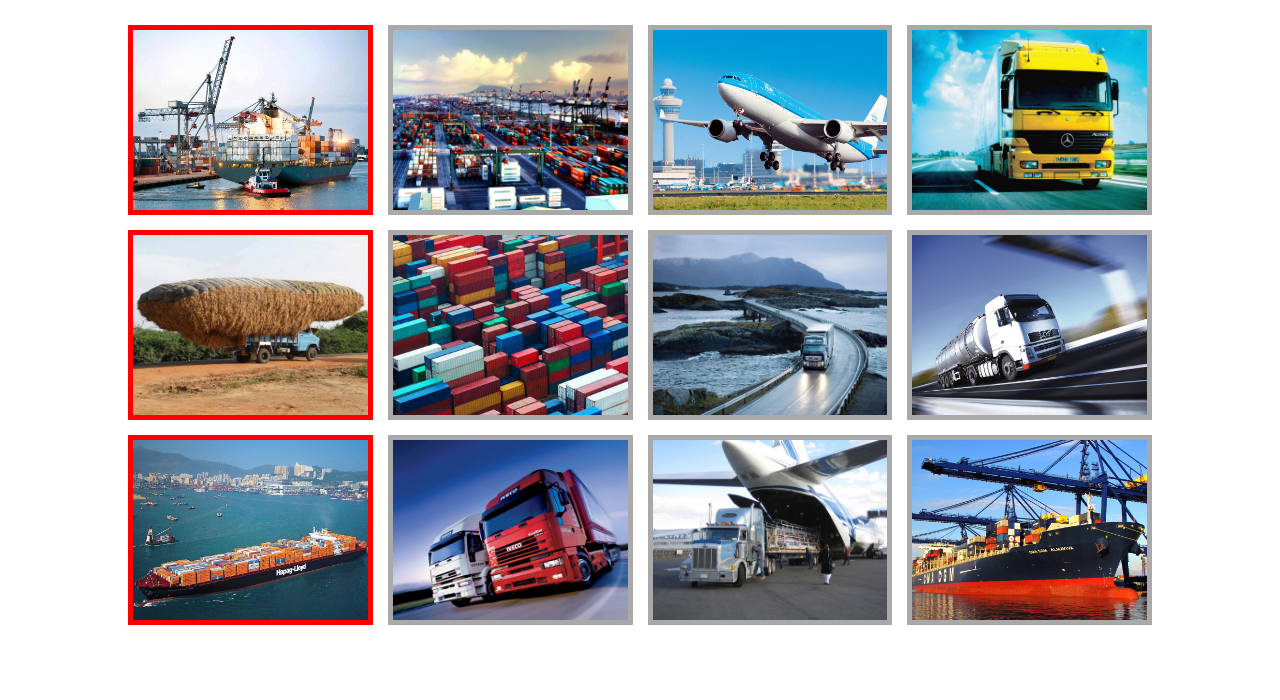
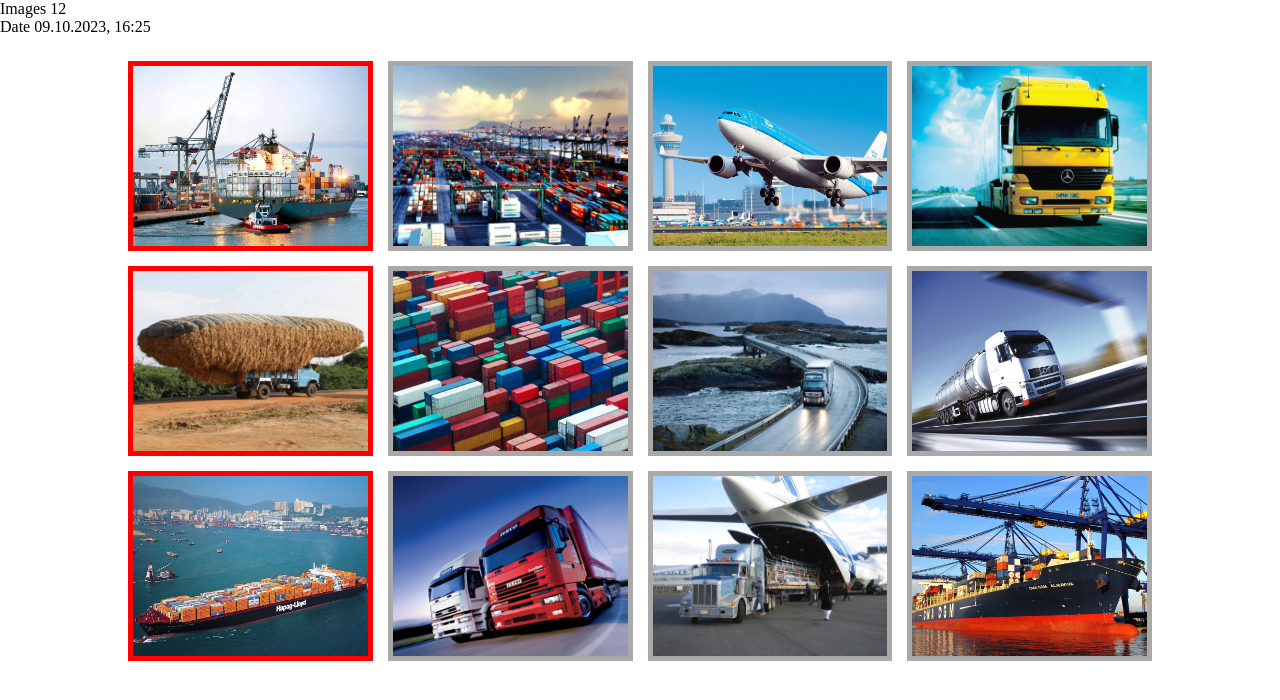
Before and after one commit to ShinokiX3/galanix, a React (Vite) app in the folder solve/task-2/: page / in a window 1280 px wide. Shown: the top 700 px of the page. Built offline with nearby package versions, Linux system fonts and the light colour scheme.

Commit message:
task 2 p.2

```diff
--- a/solve/task-2/src/app/app.tsx
+++ b/solve/task-2/src/app/app.tsx
@@ -1,22 +1,69 @@
 import styles from './app.module.scss';
 import i_images from '@assets/images';
 
+import { useEffect, useState } from 'react';
+import { getLocaleDate } from '@/utils/getLocaleDate';
+import { createPortal } from 'react-dom';
+import Modal from '@/components/modal/modal';
+
 const images = Object.entries(i_images);
 
-const App = () => {
-	console.log(images);
+interface IItem {
+	title: string;
+	src: string;
+	handleImage: (title: string, src: string) => void;
+	handleCross: () => void;
+}
 
+const Item: React.FC<IItem> = ({ title, src, handleImage, handleCross }) => {
 	return (
-		<div className={styles.wrapper}>
-			<div className={styles.container}>
-				{images.map(([title, src]) => (
-					<div className={styles.item}>
-						<img key={title} src={src} alt={title} />
-					</div>
-				))}
-			</div>
+		<div className={styles.item} onClick={() => handleImage(title, src)}>
+			<img src={src} alt={title} />
 		</div>
 	);
 };
 
+const App = () => {
+	const [image, setImage] = useState<{ title: string; src: string }>({
+		title: '',
+		src: '',
+	});
+	const [shouldShow, setShouldShow] = useState<boolean>(false);
+
+	const handleModalImage = (title: string, src: string) => {
+		setImage({ title, src });
+		setShouldShow(true);
+	};
+
+	return (
+		<>
+			<div className={styles.header}>
+				<p>Images {images.length}</p>
+				<p>Date {getLocaleDate()}</p>
+			</div>
+			<div className={styles.wrapper}>
+				<div className={styles.container}>
+					{images.map(([title, src]) => (
+						<Item
+							key={title}
+							title={title}
+							src={src}
+							handleImage={handleModalImage}
+							handleCross={() => {}}
+						/>
+					))}
+				</div>
+			</div>
+			{shouldShow
+				? createPortal(
+						<Modal shouldShow={shouldShow} setShouldShow={setShouldShow}>
+							<img src={image.src} alt={image.title} />
+						</Modal>,
+						document.body
+				  )
+				: null}
+		</>
+	);
+};
+
 export default App;
--- /dev/null
+++ b/solve/task-2/src/assets/svg/index.ts
@@ -0,0 +1,3 @@
+import cross from './cross.svg';
+
+export default { cross };
--- /dev/null
+++ b/solve/task-2/src/components/modal/modal.module.scss
@@ -0,0 +1,41 @@
+.wrapper {
+	position: fixed;
+	top: 0;
+	left: 0;
+	width: 100%;
+	height: 100%;
+	background-color: rgba($color: #000000, $alpha: 0.4);
+	display: flex;
+	align-items: center;
+	justify-content: center;
+
+	animation: fade 0.2s ease 0s normal none;
+}
+
+.content {
+	position: relative;
+
+	.cross {
+		cursor: pointer;
+		position: absolute;
+		width: 20px;
+		top: 15px;
+		right: 15px;
+		border-radius: 50%;
+		padding: 5px;
+		transition: background-color 0.2s ease;
+
+		&:hover {
+			background-color: white;
+		}
+	}
+}
+
+@keyframes fade {
+	0% {
+		opacity: 0;
+	}
+	100% {
+		opacity: 1;
+	}
+}
--- /dev/null
+++ b/solve/task-2/src/components/modal/modal.tsx
@@ -0,0 +1,26 @@
+import styles from './modal.module.scss';
+import cross from '@assets/svg';
+
+interface IModal {
+	shouldShow: boolean;
+	setShouldShow: (status: boolean) => void;
+	children: React.ReactNode;
+}
+
+const Modal: React.FC<IModal> = ({ shouldShow, setShouldShow, children }) => {
+	return (
+		<div onClick={() => setShouldShow(false)} className={styles.wrapper}>
+			<div onClick={(e) => e.stopPropagation()} className={styles.content}>
+				{children}
+				<img
+					src={cross.cross}
+					alt="cross"
+					className={styles.cross}
+					onClick={() => setShouldShow(false)}
+				/>
+			</div>
+		</div>
+	);
+};
+
+export default Modal;
--- a/solve/task-2/src/index.scss
+++ b/solve/task-2/src/index.scss
@@ -1,4 +1,8 @@
-body {
+body,
+p,
+h1,
+h2,
+h3 {
 	margin: 0;
 	padding: 0;
 }
--- /dev/null
+++ b/solve/task-2/src/utils/getLocaleDate.ts
@@ -0,0 +1,17 @@
+interface IOptions {
+	[key: string]: string;
+}
+
+const defaultOptions: IOptions = {
+	day: '2-digit',
+	month: '2-digit',
+	year: 'numeric',
+	hour: '2-digit',
+	minute: '2-digit',
+};
+
+export const getLocaleDate = (
+	date: Date = new Date(),
+	locale: string = 'ru-RU',
+	options: IOptions = defaultOptions
+) => date.toLocaleString(locale, options);
```
Also changed, not shown: solve/task-2/src/assets/svg/cross.svg (added).
